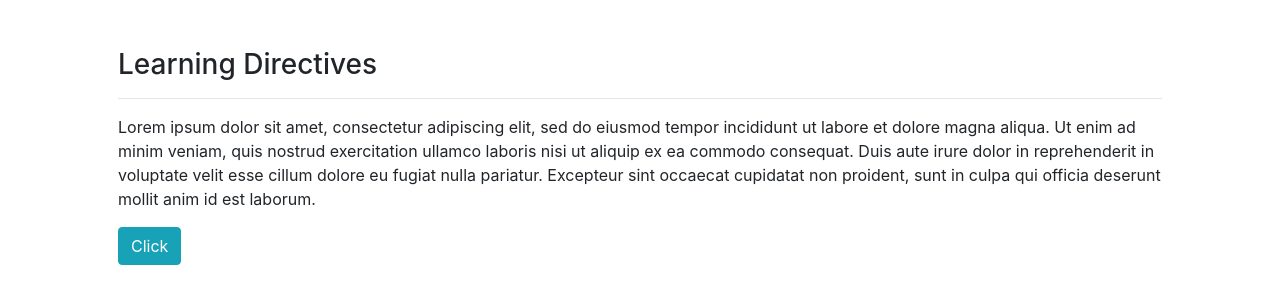
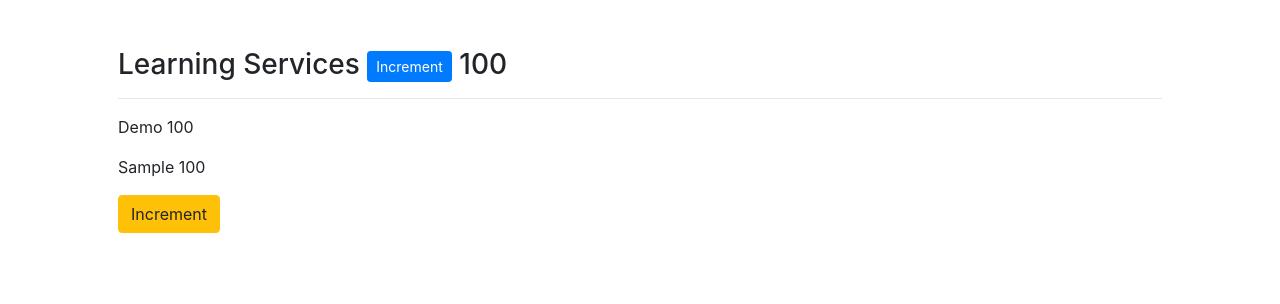
Before and after one commit to vivekanandpv/ng-basics, an Angular app: page / in a window 1280 px wide. Shown: the top 304 px of the page. Built offline with nearby package versions, Linux system fonts and the light colour scheme.

Commit message:
service introduction

```diff
--- /dev/null
+++ b/src/app/_services/data.service.ts
@@ -0,0 +1,15 @@
+import { Injectable } from '@angular/core';
+
+@Injectable({
+  providedIn: 'root',
+})
+export class DataService {
+  counter = 100;
+  constructor() {
+    console.log('DataService');
+  }
+
+  increment() {
+    ++this.counter;
+  }
+}
--- a/src/app/app.component.html
+++ b/src/app/app.component.html
@@ -1,5 +1,12 @@
 <div class="container p-5">
-  <h3>Learning Directives</h3>
+  <h3>
+    Learning Services
+    <button class="btn btn-primary btn-sm" (click)="clickHandler()">
+      Increment
+    </button>
+    {{ dataService.counter }}
+  </h3>
   <hr />
   <app-demo></app-demo>
+  <app-sample></app-sample>
 </div>
--- a/src/app/app.component.ts
+++ b/src/app/app.component.ts
@@ -1,6 +1,7 @@
 import { AfterViewInit, Component, ElementRef, ViewChild } from '@angular/core';
 import { UserViewModel } from 'src/models/domain.models';
 import { UserEventArgs } from 'src/models/eventargs.model';
+import { DataService } from './_services/data.service';
 
 @Component({
   selector: 'app-root',
@@ -8,7 +9,11 @@ import { UserEventArgs } from 'src/models/eventargs.model';
   styleUrls: ['./app.component.scss'],
 })
 export class AppComponent {
-  v2HandlerParent(args: string) {
-    console.log('Component Handler', args);
+  constructor(public dataService: DataService) {
+    console.log(this.dataService.counter);
+  }
+
+  clickHandler() {
+    this.dataService.increment();
   }
 }
--- a/src/app/demo/demo.component.html
+++ b/src/app/demo/demo.component.html
@@ -1,12 +1 @@
-<p>{{ city }}</p>
-<p>
-  Lorem ipsum dolor sit amet, consectetur adipiscing elit, sed do eiusmod tempor
-  incididunt ut labore et dolore magna aliqua. Ut enim ad minim veniam, quis
-  nostrud exercitation ullamco laboris nisi ut aliquip ex ea commodo consequat.
-  Duis aute irure dolor in reprehenderit in voluptate velit esse cillum dolore
-  eu fugiat nulla pariatur. Excepteur sint occaecat cupidatat non proident, sunt
-  in culpa qui officia deserunt mollit anim id est laborum.
-</p>
-<p>{{ city }}</p>
-
-<button class="btn btn-info" (click)="onClick()">Click</button>
+<p>Demo {{ dataService.counter }}</p>
--- a/src/app/demo/demo.component.ts
+++ b/src/app/demo/demo.component.ts
@@ -10,49 +10,15 @@ import {
   OnInit,
   SimpleChanges,
 } from '@angular/core';
+import { DataService } from '../_services/data.service';
 
 @Component({
   selector: 'app-demo',
   templateUrl: './demo.component.html',
   styleUrls: ['./demo.component.scss'],
 })
-export class DemoComponent
-  implements
-    OnInit,
-    AfterViewInit,
-    DoCheck,
-    AfterViewChecked,
-    AfterContentInit,
-    AfterContentChecked {
-  @Input() city!: string;
-  counter = 100;
-  constructor() {}
-
-  ngOnInit(): void {
-    console.log('ngOnInit', this.city);
-  }
-
-  ngAfterContentInit(): void {
-    console.log('ngAfterContentInit');
-  }
-
-  ngAfterViewInit(): void {
-    console.log('ngAfterViewInit');
-  }
-
-  ngDoCheck(): void {
-    console.log('ngDoCheck');
-  }
-
-  ngAfterViewChecked(): void {
-    console.log('ngAfterViewChecked');
-  }
-
-  ngAfterContentChecked(): void {
-    console.log('ngAfterContentChecked');
-  }
-
-  onClick() {
-    console.log('Click handler');
+export class DemoComponent {
+  constructor(public dataService: DataService) {
+    console.log(this.dataService.counter);
   }
 }
--- a/src/app/sample/sample.component.html
+++ b/src/app/sample/sample.component.html
@@ -1,5 +1,5 @@
-<p>Begin</p>
-<hr />
-<ng-content select="img" *ngIf="enableImage"></ng-content>
-<hr />
-<p>End</p>
+<p>Sample {{ dataService.counter }}</p>
+
+<button (click)="dataService.increment()" class="btn btn-warning">
+  Increment
+</button>
--- a/src/app/sample/sample.component.ts
+++ b/src/app/sample/sample.component.ts
@@ -1,6 +1,7 @@
 import { Component, EventEmitter, Input, OnInit, Output } from '@angular/core';
 import { UserViewModel } from 'src/models/domain.models';
 import { UserEventArgs } from 'src/models/eventargs.model';
+import { DataService } from '../_services/data.service';
 
 @Component({
   selector: 'app-sample',
@@ -8,8 +9,9 @@ import { UserEventArgs } from 'src/models/eventargs.model';
   styleUrls: ['./sample.component.scss'],
 })
 export class SampleComponent implements OnInit {
-  enableImage = false;
-  constructor() {}
+  constructor(public dataService: DataService) {
+    console.log(this.dataService.counter);
+  }
 
   ngOnInit(): void {}
 }
```
Also changed, not shown: 1 other file (tests, documents, lock files or other folders).
